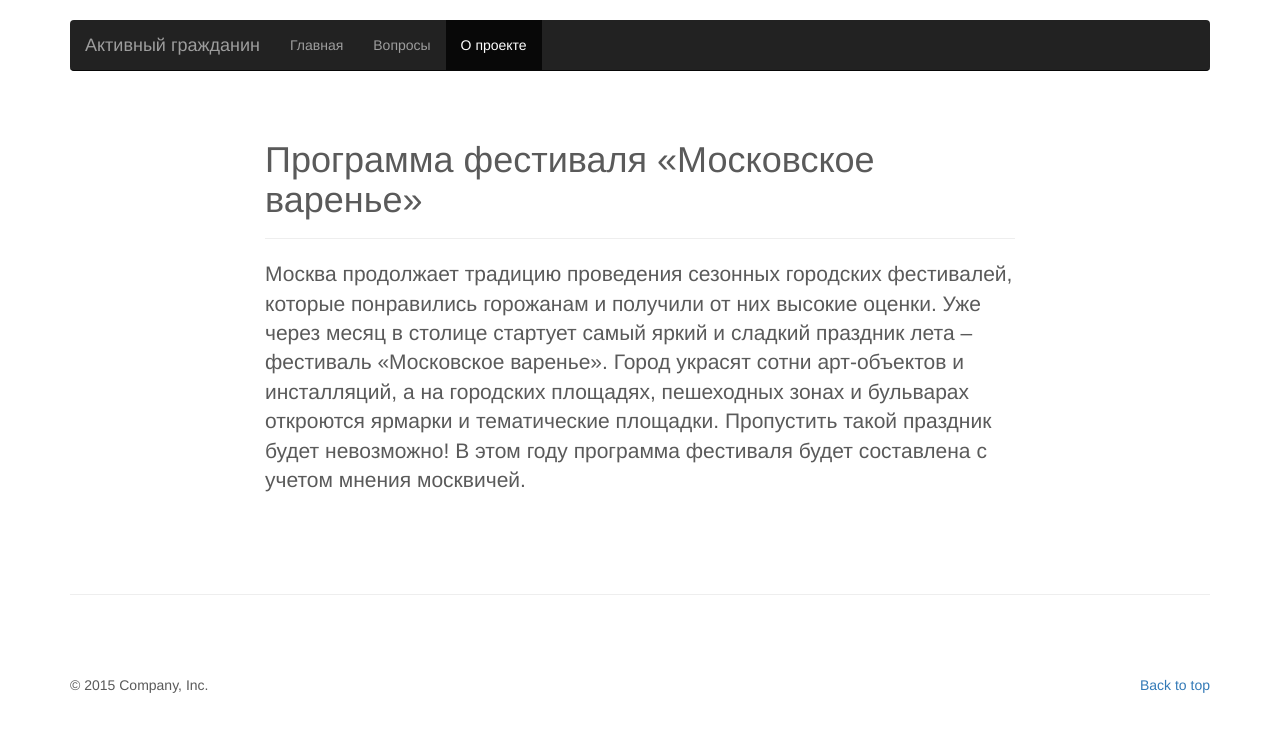
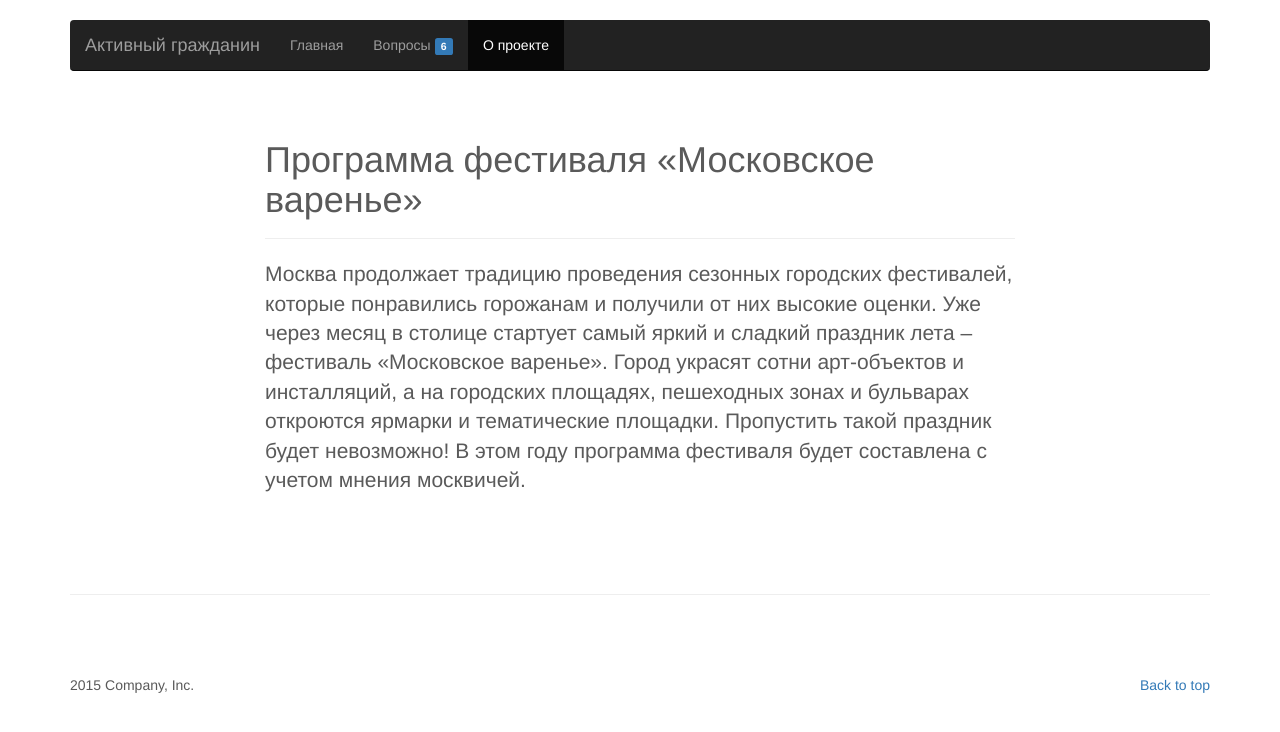
Before and after one commit to Molokanova/active, a website: page about.html in a window 1280 px wide. Drawn offline with nearby package versions, Linux system fonts and the light colour scheme.

Commit message:
nav bar labels with digit 6

```diff
--- a/about.html
+++ b/about.html
@@ -61,7 +61,7 @@
             <div id="navbar" class="navbar-collapse collapse">
               <ul class="nav navbar-nav">
                 <li><a href="index.html">Главная</a></li>
-                <li><a href="questions.html">Вопросы</a></li>
+                <li><a href="questions.html">Вопросы&nbsp;<span class="label label-primary">6</span></a></li>
                 <li class="active"><a href="about.html">О проекте</a></li>
               </ul>
             </div>
@@ -93,7 +93,7 @@
       <!-- FOOTER -->
       <footer>
         <p class="pull-right"><a href="#">Back to top</a></p>
-        <p>&copy; 2015 Company, Inc.</p>
+        <p>2015 Company, Inc.</p>
       </footer>
 
       <!-- Modal -->
```
Also changed, not shown: index.html (+1 -1 lines), question-1.html (+1 -1 lines), questions.html (+1 -1 lines).
